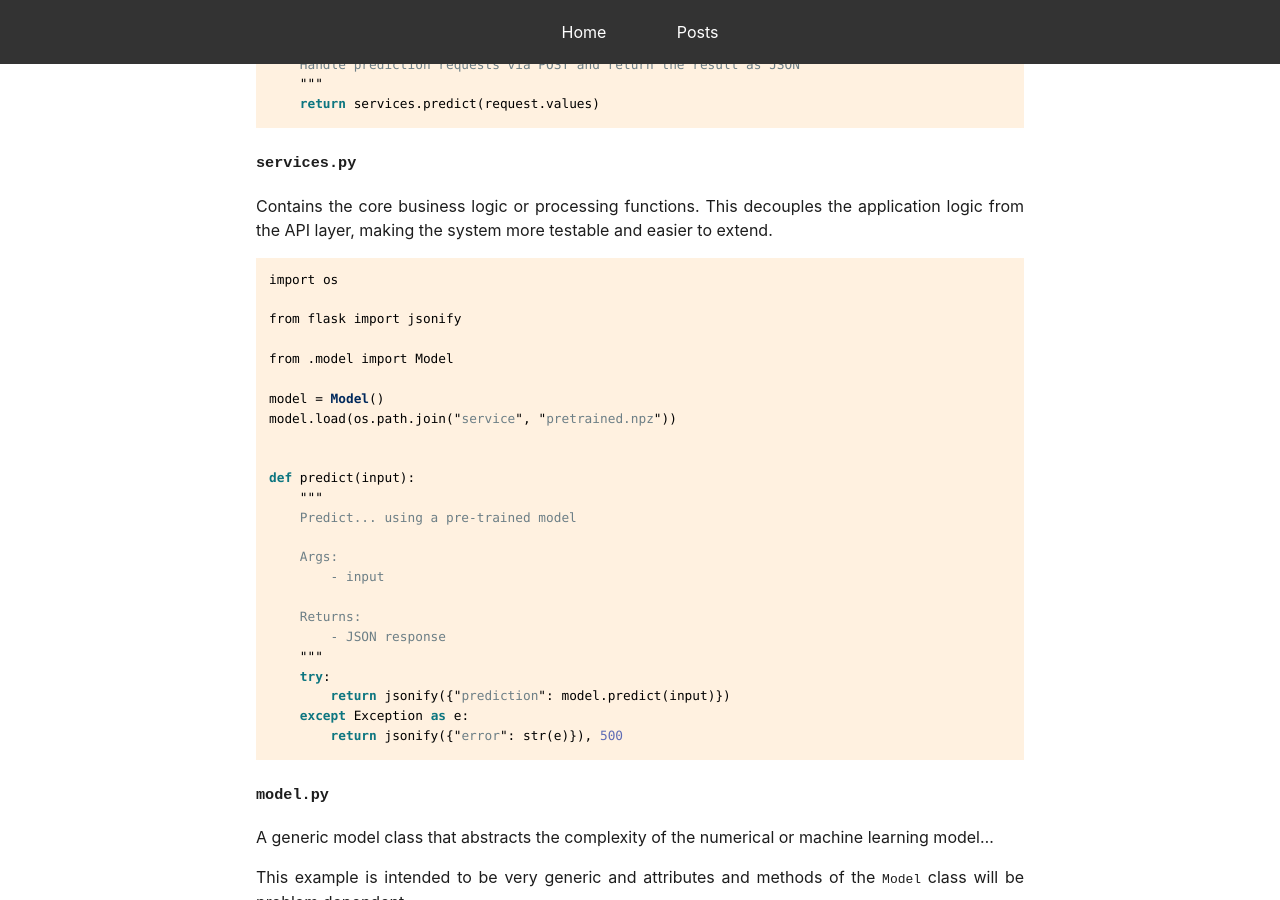
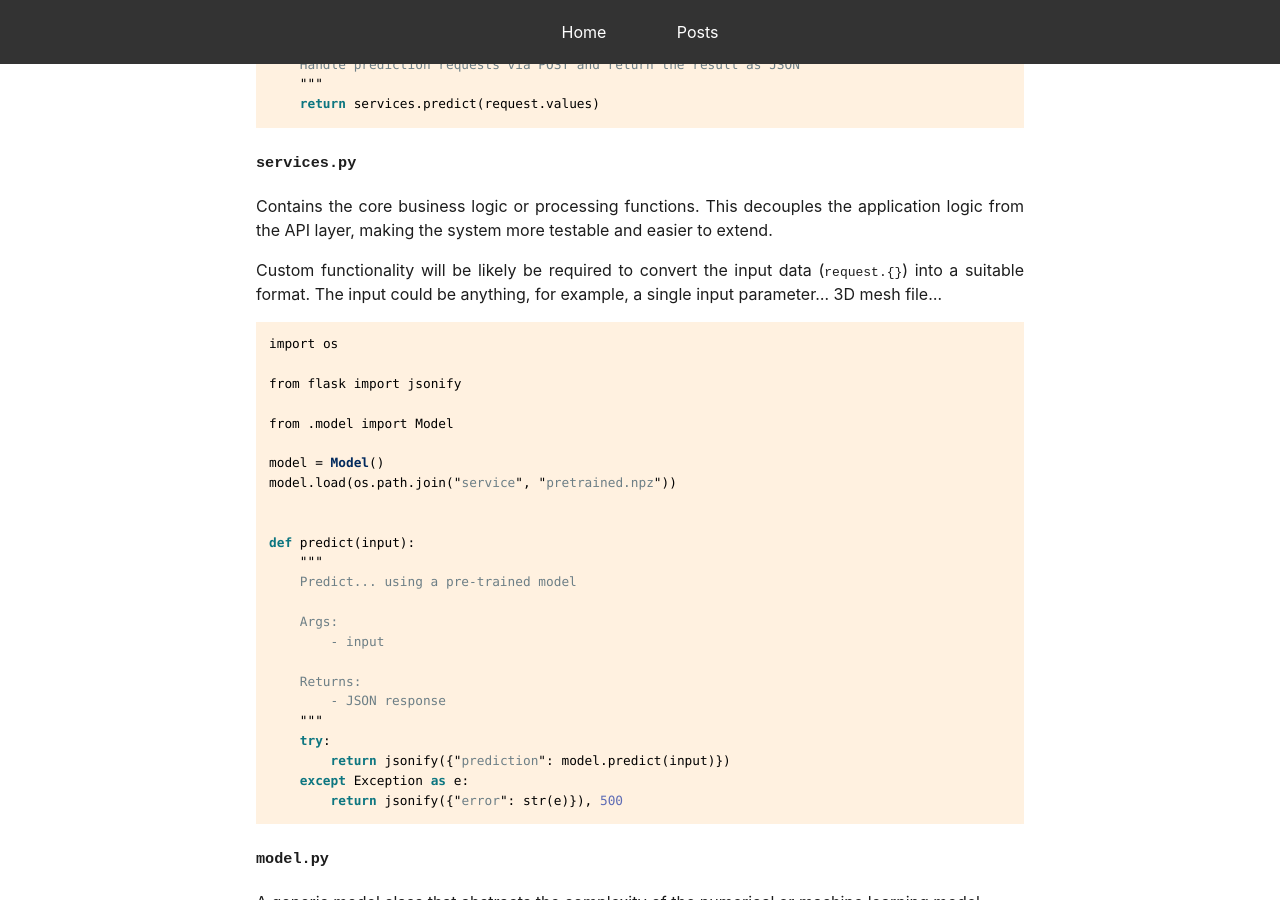
Before and after one commit to mark-hobbs/mark-hobbs.github.io, a Jekyll site: the page built from _posts/2025-04-15-model-deployment.md, in a window 1280 px wide and 900 px high, scrolled down 1240 px. Built offline with Jekyll 4.4.1, drawn with Linux system fonts in a browser that asks for light colours.

Commit message:
General updates

````diff
--- a/_posts/2025-04-15-model-deployment.md
+++ b/_posts/2025-04-15-model-deployment.md
@@ -53,6 +53,8 @@ def predict():
 ### `services.py`
 
 Contains the core business logic or processing functions. This decouples the application logic from the API layer, making the system more testable and easier to extend.
+
+Custom functionality will be likely be required to convert the input data (`request.{}`) into a suitable format. The input could be anything, for example, a single input parameter... 3D mesh file...
 
 ```python
 import os
````
